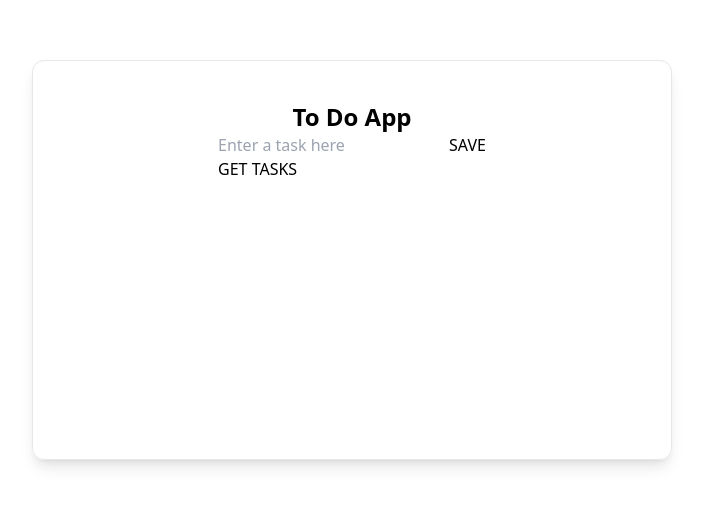
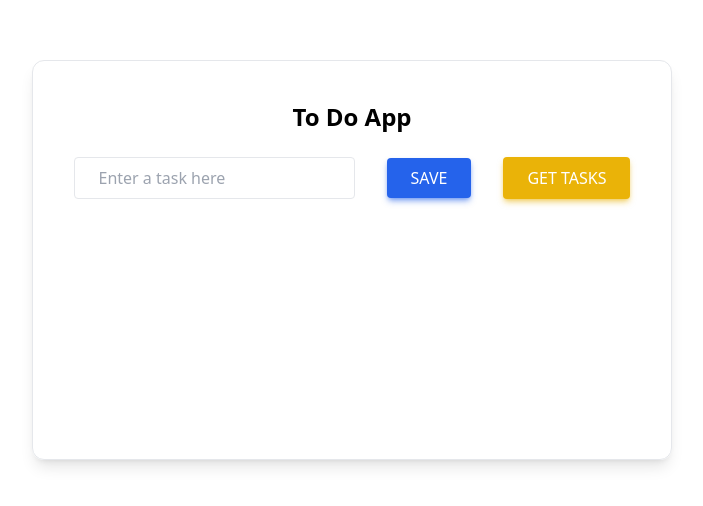
Before and after one commit to sorasora46/simple-todo-app, a React (Create React App) app in the folder frontend/: page / in a window 1280 px wide. Shown: the part 140-646 px from the top of the page, without its empty margins (288-991 px from the left). Built offline with nearby package versions, Linux system fonts and the light colour scheme.

Commit message:
[+] styling input form and button

```diff
--- a/frontend/src/App.jsx
+++ b/frontend/src/App.jsx
@@ -2,16 +2,16 @@ import { useState } from "react";
 import "./style.css";
 
 function App() {
-  const [task, setTask] = useState()
+  const [task, setTask] = useState();
 
   function handleSubmit(event) {
-    alert("Task submitted")
-    event.preventDefault()
-    event.stopPropagation()
+    alert("Task submitted");
+    event.preventDefault();
+    event.stopPropagation();
   }
 
   function handleChange(event) {
-    setTask(event.target.value)
+    setTask(event.target.value);
   }
 
   return (
@@ -19,12 +19,24 @@ function App() {
       <div className="w-[50%] h-[50vh] border rounded-xl py-10 px-5 shadow-lg transition ease-in-out delay-150 hover:scale-105 hover:shadow-2xl">
         <div className="flex flex-col justify-center items-center">
           <h1 className="font-bold text-2xl text-center">To Do App</h1>
-          <div>
+          <div className="w-[100%] flex justify-center gap-8 my-6">
             <form onSubmit={(event) => handleSubmit(event)}>
-              <input required onChange={(event) => handleChange(event)} value={task} type="text" placeholder="Enter a task here" />
-              <button type="submit">SAVE</button>
+              <input
+                required
+                onChange={(event) => handleChange(event)}
+                value={task}
+                type="text"
+                placeholder="Enter a task here"
+                className="mr-8 border rounded focus:outline-none focus:ring focus:border-blue-500 focus:rounded px-6 py-2"
+              />
+              <button
+                type="submit"
+                className="rounded text-white bg-blue-600 px-6 py-2 shadow-md shadow-blue-600/50"
+              >
+                SAVE
+              </button>
             </form>
-            <button>GET TASKS</button>
+            <button className="rounded text-white bg-yellow-500 px-6 py-2 shadow-md shadow-yellow-500/50">GET TASKS</button>
           </div>
         </div>
       </div>
```
